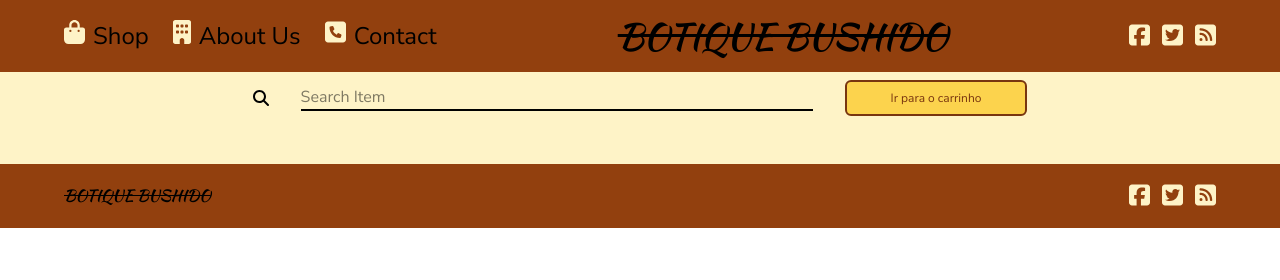
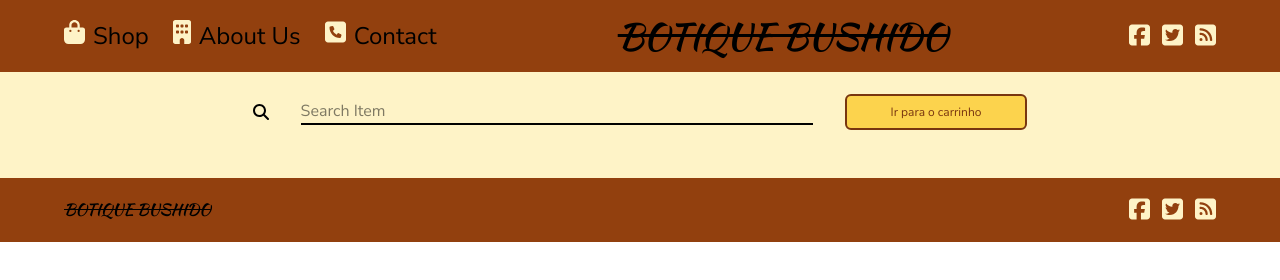
Before and after one commit to bmgc0s7a/JavascriptVite_MenStoreClothes, a website built with Vite: page index.html in a window 1280 px wide. Built offline with nearby package versions, Linux system fonts and the light colour scheme; no server answers.

Commit message:
added a margin top to seach and cart button bar

```diff
--- a/src/view/components/shop/searchAndCartBtn.js
+++ b/src/view/components/shop/searchAndCartBtn.js
@@ -4,7 +4,7 @@ import { input } from "../widgets/input.js"
 
 function searchAndCartBtn() {
 const divSearchBtn = document.createElement('div')
-divSearchBtn.classList.add("flex","flex-wrap", "items-center", "gap-8", "min-w-full", "justify-center")
+divSearchBtn.classList.add("flex","flex-wrap", "mt-3.5","items-center", "gap-8", "min-w-full", "justify-center")
 const cartBtn = button("cartBtn","Ir para o carrinho", ["bg-amber-300", "hover:bg-amber-900","text-amber-900","hover:text-white","hover:cursor-pointer", "rounded-md" , "border-2", "border-amber-900", "placeholder-black", "py-2", "px-11", "placeholder-opacity-50" , "text-xs"] )
 cartBtn.addEventListener('click', (e)=>{
 
```
Also changed, not shown: src/css/output.css.
